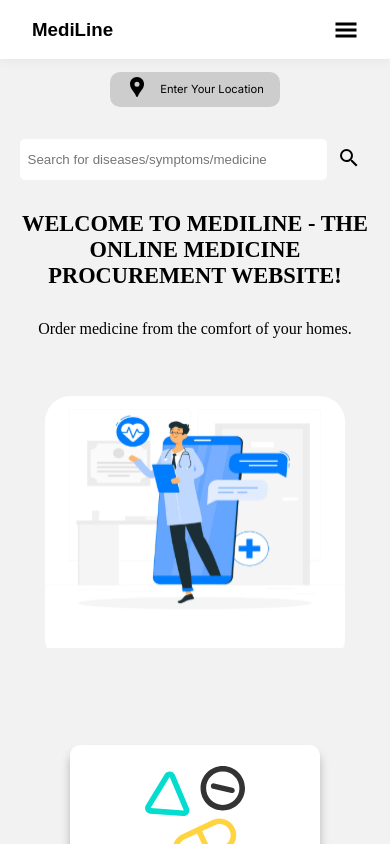
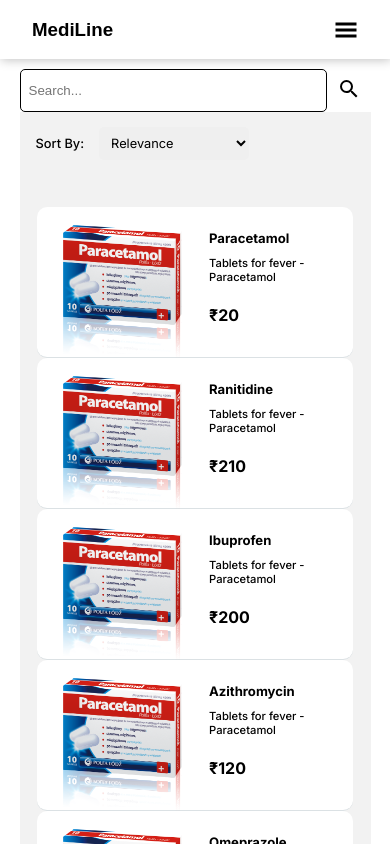
Before and after one commit to TIU-Team40/MediLine, a React (Create React App) app in the folder client/: page / in a window 390 px wide. Shown: the top 844 px of the page. Built offline with nearby package versions, Linux system fonts and the light colour scheme; a web font is replaced by a local one.

Commit message:
ProductList page (Design only) commit

```diff
--- a/client/src/App.js
+++ b/client/src/App.js
@@ -3,12 +3,13 @@ import Navbar from "./components/Navbar/Navbar";
 import Footer from "./components/Footer/Footer";
 import Home from "./pages/Home/Home";
 import './styles/global.css'
+import ProductListing from "./pages/ProductListing/ProductListing";
 function App() {
   return (
     <div className="container">
       <Navbar />
-         <Home/>
-
+         {/* <Home/> */}
+          <ProductListing/>
       <Footer/>
     </div>
   );
--- /dev/null
+++ b/client/src/components/LargeCard/LargeCard.js
@@ -0,0 +1,34 @@
+import React from "react";
+import classes from "./LargeCard.module.css";
+import '../../styles/global.css'
+const LargeCard = ({ data }) => {
+  return (
+    <div className={classes.largeCardContainer}>
+      {data.map(({ title, imageUrl, description, bigDescription, price }) => {
+        return (
+          <div className={classes.largeCardWrapper}>
+            <div className={classes.largeCardImageWrapper}>
+              <div className={classes.largeCardImage}>
+                <img src={imageUrl} alt="product image" />
+              </div>
+            </div>
+            <div className={classes.largeCardContent}>
+
+            <div className={classes.largeCardTitle}><h3> {title}
+                </h3> </div>
+            <div className={classes.largeCardSmallDesc}>
+                {description}
+            </div>
+            <div className={classes.largeCardDesc}>{bigDescription}</div>
+                <div className={classes.largeCardPrice}>
+                   <p> ₹{price}</p>
+                    </div>
+            </div>
+          </div>
+        );
+      })}
+    </div>
+  );
+};
+
+export default LargeCard;
--- /dev/null
+++ b/client/src/components/LargeCard/LargeCard.module.css
@@ -0,0 +1,127 @@
+.largeCardContainer{
+
+    display: flex;
+    justify-items: flex-start;
+    align-items: center;
+    flex-direction: column;
+    width: 1100px;
+    background-color: var(--color-bggrey);
+}
+
+.largeCardWrapper{
+    border-radius: 10px;
+    padding-top: 10px;
+    width: 90%;
+    height: 200px;
+    display: flex;
+    background-color: white;
+    border-bottom: 1px solid #cbd3d8ad;
+
+}
+.largeCardWrapper:first-child{
+    margin-top: 2rem;
+}
+.largeCardWrapper:last-child{
+    margin-bottom: 2rem;
+}
+
+
+.largeCardImage img{
+   height: 200px;
+   width: 220px;
+}
+.largeCardContent{
+
+    display: flex;
+    flex-direction: column;
+    justify-content: flex-start;
+    align-items: flex-start;
+    padding: 0.5rem 0.75rem;
+    flex-wrap: wrap;
+    margin-left: 10px;
+}
+
+.largeCardTitle h3
+{
+    font-family: 'Inter';
+    margin: 5px 0;
+}
+
+.largeCardSmallDesc{
+    font-family: 'Inter';
+    margin: 10px 0;
+}
+
+.largeCardDesc{
+    font-family: 'Inter';
+    font-size: 0.8rem;
+}
+
+.largeCardPrice p{
+    font-family: 'Inter';
+    font-weight: bold;
+    font-size: 1.3rem;
+}
+
+@media screen and (max-width: 1000px)
+{
+    .largeCardContainer{
+        width: 800px;
+    }
+    .largeCardImage img{
+        height: 180px;
+        width: 200px;
+     }
+     .largeCardWrapper{
+         height: 180px;
+     }
+     .largeCardTitle {
+         font-size: 0.9rem;
+     }
+     .largeCardSmallDesc{
+
+        margin: 5px 0;
+        font-size: 0.75rem;
+        font-weight: 500;
+    }
+
+    .largeCardDesc{
+        font-family: 'Inter';
+        font-size: 0.7rem;
+    }
+    .largeCardPrice p{
+        font-size: 1rem;
+    }
+
+}
+
+@media screen and (max-width: 768px)
+{
+    .largeCardContainer{
+        width: 700px;
+    }
+}
+
+@media screen and (max-width: 650px)
+{
+    .largeCardContainer{
+        width: 100%;
+        background-color: var(--color-bggrey);
+    }
+    .largeCardDesc{
+        display: none;
+    }
+    .largeCardImage img{
+        height: 150px;
+        width: 150px;
+    }
+    .largeCardTitle{
+        font-size: 0.7rem;
+    }
+    .largeCardSmallDesc{
+        font-size: 0.7rem;
+    }
+    .largeCardWrapper{
+        height: 140px;
+    }
+}
--- a/client/src/components/SearchBar/SearchBar.css
+++ b/client/src/components/SearchBar/SearchBar.css
@@ -24,14 +24,14 @@
     place-items: center;
     font-size: 14px;
     text-align: left;
-    transition: all .5s ease-in-out;
+    transition: all .1s ease-in-out;
     width: 100%;
 
 }
 
 .search-inputs input:focus{
     outline:none;
-    border: none;
+    border: 1px solid rgba(32, 100, 183, 0.676);
     background-color: rgb(255, 255, 255);
 }
 .search-icon{
@@ -57,6 +57,7 @@
     overflow-y: auto;
     position: absolute;
     top: 100%;
+    z-index: 5;
   }
 
   .data-result::-webkit-scrollbar {
@@ -107,7 +108,7 @@
     }
     .smallscreen-input input{
         padding: 0.8rem 0.5rem;
-        border: none;
+        border: 1px solid black;
         border-radius: 5px;
 
         width: 100%;
--- a/client/src/dummy_data.js
+++ b/client/src/dummy_data.js
@@ -104,43 +104,86 @@ export const homepage_category = [
       title: "Paracetamol",
       imageUrl: paracetamol,
       description: "Tablets for fever - Paracetamol",
+      bigDescription: "Lorem ipsum dolor sit amet, consectetur adipiscing elit, sed do eiusmod tempor incididunt ut labore et dolore magna aliqua. Ut enim ad minim veniam, quis nostrud exercitation ullamcot",
       price: "20",
     },
     {
       title: "Ranitidine",
       imageUrl: paracetamol,
       description: "Tablets for fever - Paracetamol",
+      bigDescription: "Lorem ipsum dolor sit amet, consectetur adipiscing elit, sed do eiusmod tempor incididunt ut labore et dolore magna aliqua. Ut enim ad minim veniam, quis nostrud exercitation ullamcot",
       price: "210",
     },
     {
       title: "Ibuprofen",
       imageUrl: paracetamol,
       description: "Tablets for fever - Paracetamol",
+      bigDescription: "Lorem ipsum dolor sit amet, consectetur adipiscing elit, sed do eiusmod tempor incididunt ut labore et dolore magna aliqua. Ut enim ad minim veniam, quis nostrud exercitation ullamcot",
       price: "200",
     },
     {
       title: "Azithromycin",
       imageUrl: paracetamol,
       description: "Tablets for fever - Paracetamol",
+      bigDescription: "Lorem ipsum dolor sit amet, consectetur adipiscing elit, sed do eiusmod tempor incididunt ut labore et dolore magna aliqua. Ut enim ad minim veniam, quis nostrud exercitation ullamcot",
       price: "120",
     },
     {
         title: "Omeprazole",
         imageUrl: paracetamol,
         description: "Tablets for fever - Paracetamol",
+        bigDescription: "Lorem ipsum dolor sit amet, consectetur adipiscing elit, sed do eiusmod tempor incididunt ut labore et dolore magna aliqua. Ut enim ad minim veniam, quis nostrud exercitation ullamcot",
         price: "20",
       },
       {
         title: "Dolo",
         imageUrl: paracetamol,
         description: "Tablets for fever - Paracetamol",
+        bigDescription: "Lorem ipsum dolor sit amet, consectetur adipiscing elit, sed do eiusmod tempor incididunt ut labore et dolore magna aliqua. Ut enim ad minim veniam, quis nostrud exercitation ullamcot",
         price: "20",
       },
       {
         title: "Zycan",
         imageUrl: paracetamol,
         description: "Tablets for fever - Paracetamol",
+        bigDescription: "Lorem ipsum dolor sit amet, consectetur adipiscing elit, sed do eiusmod tempor incididunt ut labore et dolore magna aliqua. Ut enim ad minim veniam, quis nostrud exercitation ullamcot",
         price: "20",
       },
 
   ]
+
+  export const newSearchBarTest = [
+
+    {
+      title: "Paracetamol",
+      imageUrl: paracetamol,
+      description: "Tablets for fever - Paracetamol",
+      bigDescription: "Lorem ipsum dolor sit amet, consectetur adipiscing elit, sed do eiusmod tempor incididunt ut labore et dolore magna aliqua. Ut enim ad minim veniam, quis nostrud exercitation ullamcot",
+      price: "20",
+    },
+
+
+    {
+      title: "Azithromycin",
+      imageUrl: paracetamol,
+      description: "Tablets for fever - Paracetamol",
+      bigDescription: "Lorem ipsum dolor sit amet, consectetur adipiscing elit, sed do eiusmod tempor incididunt ut labore et dolore magna aliqua. Ut enim ad minim veniam, quis nostrud exercitation ullamcot",
+      price: "120",
+    },
+
+      {
+        title: "Dolo",
+        imageUrl: paracetamol,
+        description: "Tablets for fever - Paracetamol",
+        bigDescription: "Lorem ipsum dolor sit amet, consectetur adipiscing elit, sed do eiusmod tempor incididunt ut labore et dolore magna aliqua. Ut enim ad minim veniam, quis nostrud exercitation ullamcot",
+        price: "20",
+      },
+      {
+        title: "Zycan",
+        imageUrl: paracetamol,
+        description: "Tablets for fever - Paracetamol",
+        bigDescription: "Lorem ipsum dolor sit amet, consectetur adipiscing elit, sed do eiusmod tempor incididunt ut labore et dolore magna aliqua. Ut enim ad minim veniam, quis nostrud exercitation ullamcot",
+        price: "20",
+      },
+
+  ]
--- /dev/null
+++ b/client/src/pages/ProductListing/ProductListing.css
@@ -0,0 +1,47 @@
+.relevant-medicine h2{
+   color: rgb(63, 63, 63);
+   margin: 2rem;
+}
+
+.sort-by{
+    display: flex;
+    justify-items: center;
+    align-items: center;
+     background-color: var(--color-bggrey);
+
+}
+.sort-by p{
+    font-family: 'Inter';
+    font-weight: 500;
+    margin-left: 2rem;
+}
+select{
+    padding: 0.5rem;
+    margin: 15px;
+    border: none;
+    border-radius: 5px;
+    font-family: 'Inter';
+    font-size: 0.9rem;
+}
+
+@media screen and (max-width:650px) {
+    .product-list-container{
+        width: 90%;
+        margin-top: 10px;
+    }
+    .sort-by p{
+        font-family: 'Inter';
+        font-weight: 500;
+        margin-left: 1rem;
+        font-size: 0.8rem;
+    }
+    select{
+
+        font-size: 0.8rem;
+    }
+    .relevant-medicine h2{
+        color: rgb(63, 63, 63);
+        margin: 1rem;
+        font-size: 1.1rem;
+     }
+}
--- /dev/null
+++ b/client/src/pages/ProductListing/ProductListing.js
@@ -0,0 +1,34 @@
+import React from 'react'
+import LargeCard from '../../components/LargeCard/LargeCard'
+import SearchBar from '../../components/SearchBar/SearchBar'
+import { newSearchBarTest, searchBarTest } from '../../dummy_data'
+import '../../styles/global.css'
+import './ProductListing.css'
+const ProductListing = () => {
+  return (
+    <div className='product-list-container'>
+        <SearchBar placeholder={"Search..."} data={searchBarTest}/>
+        <div className="sort-by">
+
+
+
+            <p>Sort By: </p>
+            <select>
+                <option value="relevance">Relevance</option>
+                <option value="pricehightolow"> Price: High To Low </option>
+                <option value="pricelowtohigh"> Price: Low To High </option>
+
+            </select>
+
+        </div>
+        <LargeCard data={searchBarTest}/>
+
+        <div className="relevant-medicine">
+            <h2>Here are some other related medicines: </h2>
+            <LargeCard data={newSearchBarTest}/>
+        </div>
+    </div>
+  )
+}
+
+export default ProductListing
```
